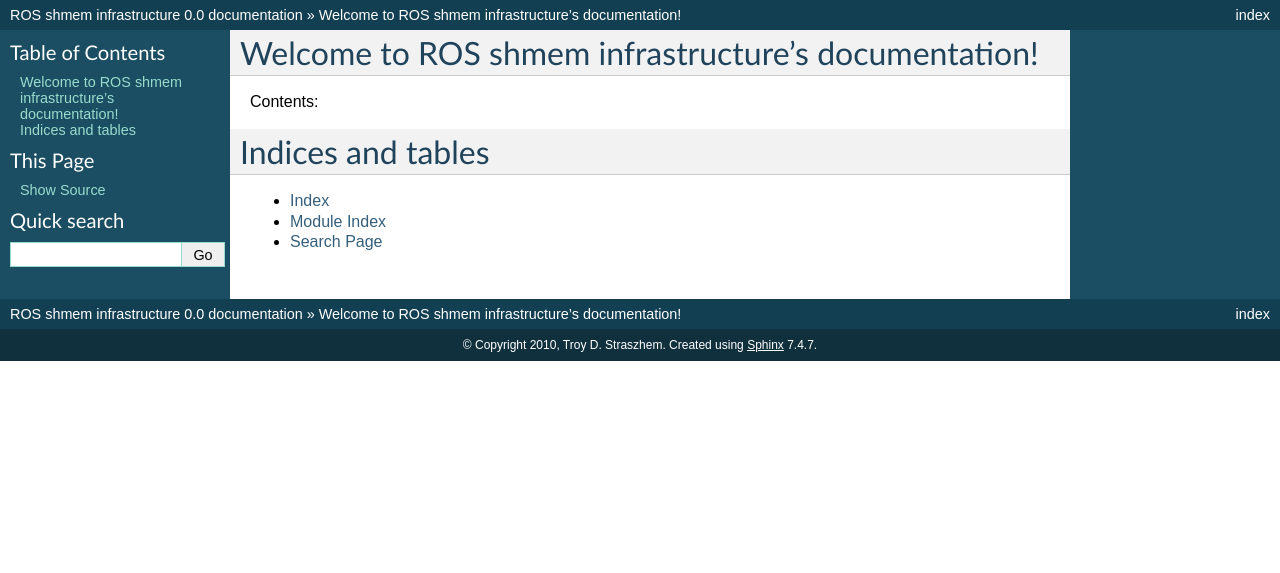
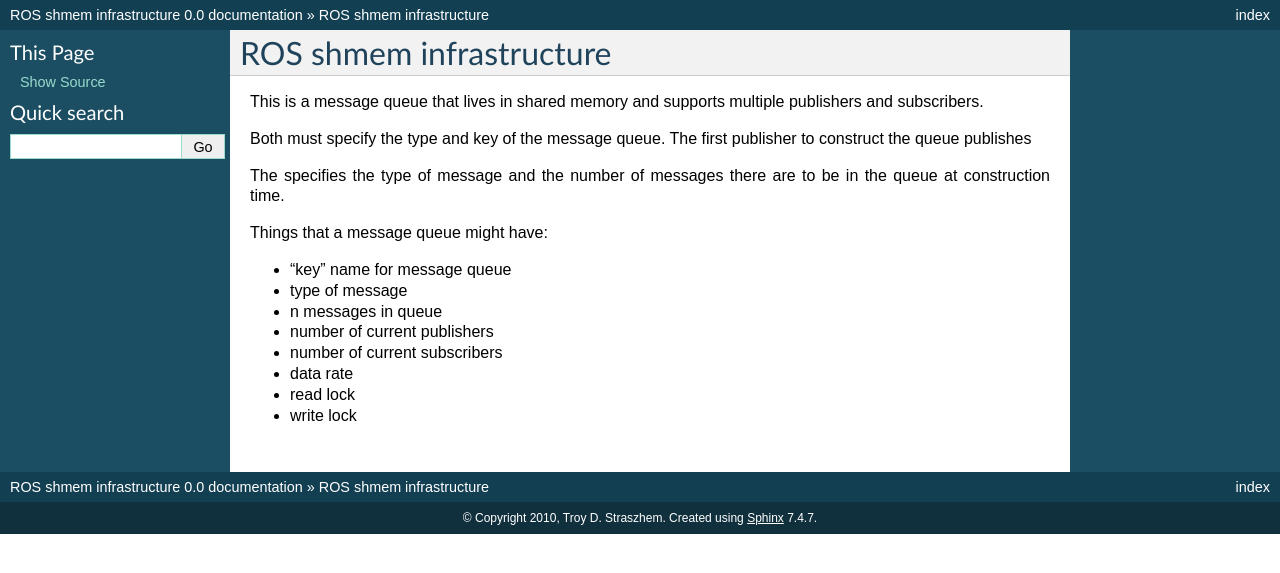
Before and after one commit to plasmodic/ecto, a Sphinx documentation site: the page built from doc/index.rst, in a window 1280 px wide. Shown: the top 573 px of the page. Built offline with Sphinx 7.4.7, drawn with Linux system fonts in a browser that asks for light colours.

```diff
--- a/doc/index.rst
+++ b/doc/index.rst
@@ -3,17 +3,27 @@
    You can adapt this file completely to your liking, but it should at least
    contain the root `toctree` directive.
 
-Welcome to ROS shmem infrastructure's documentation!
-====================================================
+ROS shmem infrastructure
+========================
 
-Contents:
+This is a message queue that lives in shared memory and supports
+multiple publishers and subscribers.
 
-.. toctree::
-   :maxdepth: 2
+Both must specify the type and key of the message queue.  The first
+publisher to construct the queue publishes
 
-Indices and tables
-==================
+The specifies the type of message and the number of messages
+there are to be in the queue at construction time.
 
-* :ref:`genindex`
-* :ref:`modindex`
-* :ref:`search`
+
+
+Things that a message queue might have:
+
+- "key" name for message queue
+- type of message
+- n messages in queue
+- number of current publishers
+- number of current subscribers
+- data rate
+- read lock
+- write lock
```
Also changed, not shown: 3 other files.
